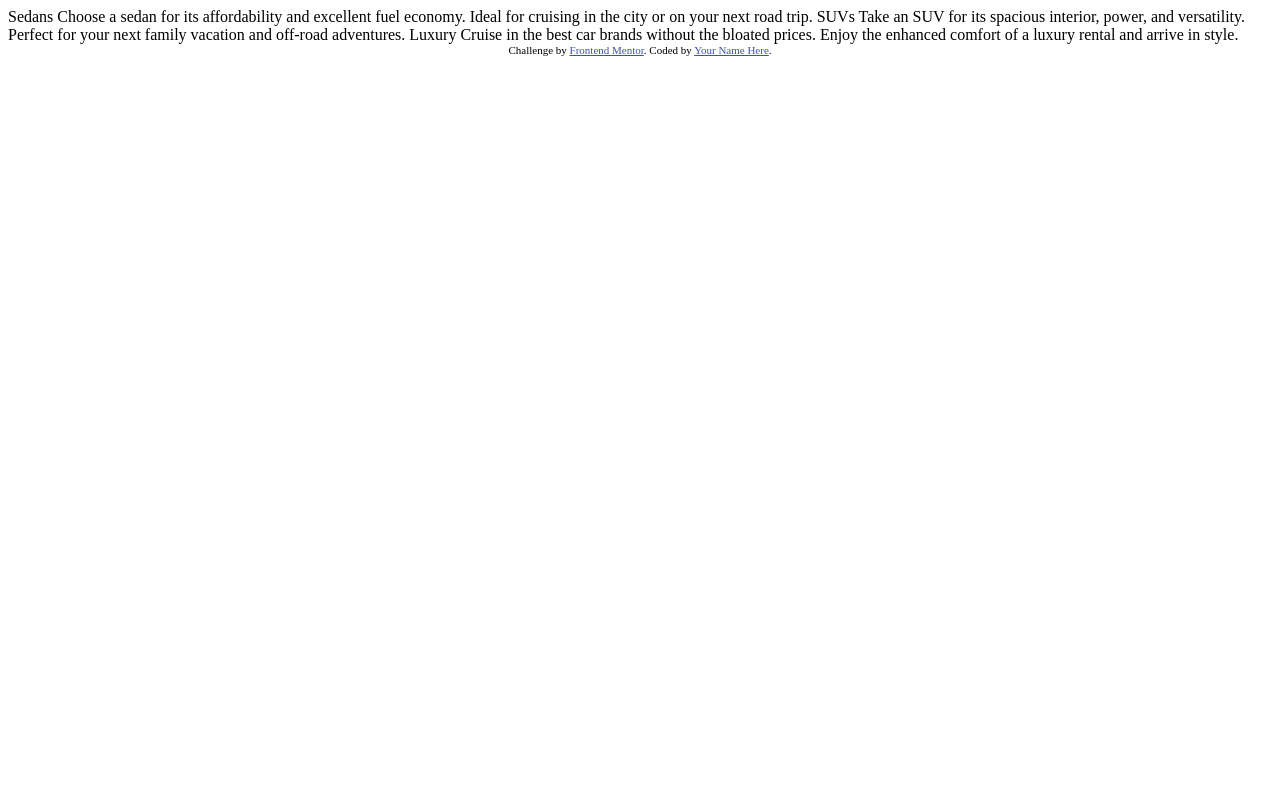
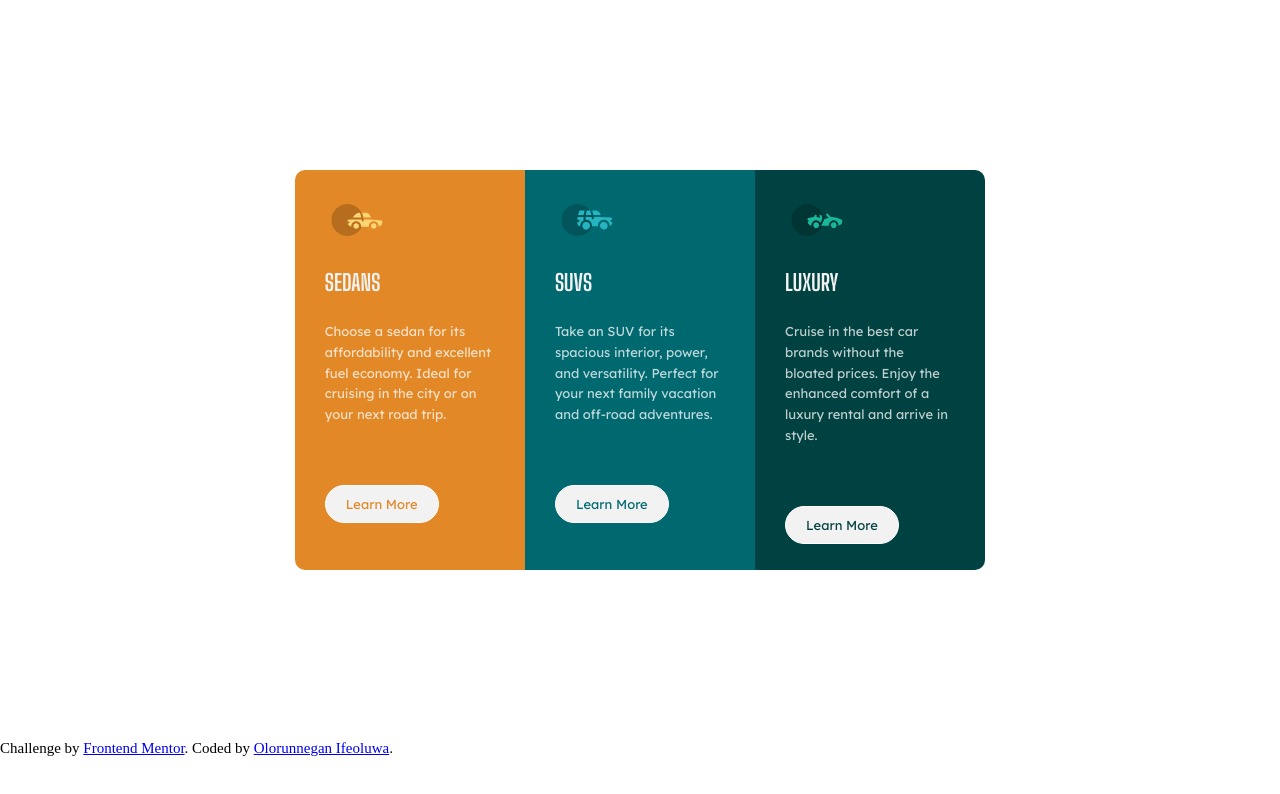
Before and after one commit to ifenega/frontendmentor-3-column-preview-card-component, a plain HTML site: page index.html in a window 1280 px wide. Drawn offline with Linux system fonts and the light colour scheme.

Commit message:
final commit

```diff
--- a/index.html
+++ b/index.html
@@ -7,30 +7,39 @@
   <link rel="icon" type="image/png" sizes="32x32" href="./images/favicon-32x32.png">
 
   <title>Frontend Mentor | 3-column preview card component</title>
-
+  <link rel="stylesheet" href="style.css">
   <!-- Feel free to remove these styles or customise in your own stylesheet 👍 -->
-  <style>
+  <!-- <style>
     .attribution { font-size: 11px; text-align: center; }
     .attribution a { color: hsl(228, 45%, 44%); }
-  </style>
+  </style> -->
 </head>
 <body>
+  <section>
+    <div class="main-sect section1">
+      <img src="/images/icon-sedans.svg" alt="">
+      <h1>Sedans</h1>
+      <p>Choose a sedan for its affordability and excellent fuel economy. Ideal for cruising in the city or on your next road trip.</p>
+      <a href="#" class="btn">Learn More</a>
+    </div>
+    <div class="main-sect section2">
+      <img src="/images/icon-suvs.svg" alt="">
+      <h1>SUVs</h1>
+      <p>Take an SUV for its spacious interior, power, and versatility. Perfect for your next family vacation and off-road adventures.</p>
+      <a href="#" class="btn">Learn More</a>
+    </div>
+    <div class="main-sect section3">
+      <img src="/images/icon-luxury.svg" alt="">
+      <h1>Luxury</h1>
+      <p>Cruise in the best car brands without the bloated prices. Enjoy the enhanced comfort of a luxury rental and arrive in style.</p>
+      <a href="#" class="btn">Learn More</a>
+    </div>
 
-  Sedans
-  Choose a sedan for its affordability and excellent fuel economy. Ideal for cruising in the city
-  or on your next road trip.
-
-  SUVs
-  Take an SUV for its spacious interior, power, and versatility. Perfect for your next family vacation
-  and off-road adventures.
-
-  Luxury
-  Cruise in the best car brands without the bloated prices. Enjoy the enhanced comfort of a luxury
-  rental and arrive in style.
+  </section>
 
   <div class="attribution">
     Challenge by <a href="https://www.frontendmentor.io?ref=challenge" target="_blank">Frontend Mentor</a>.
-    Coded by <a href="#">Your Name Here</a>.
+    Coded by <a href="#">Olorunnegan Ifeoluwa</a>.
   </div>
 </body>
 </html>
--- /dev/null
+++ b/style.css
@@ -0,0 +1,131 @@
+@import url('https://fonts.googleapis.com/css2?family=Big+Shoulders+Display:wght@700&family=Lexend+Deca&display=swap');
+
+
+:root {
+    --primary-sedan-color: hsl(31, 77%, 52%);
+    --primary-suvs-color: hsl(184, 100%, 22%);
+    --primary-luxury-color: hsl(179, 100%, 13%);
+    --paragraph-color: hsla(0, 0%, 100%, 0.75);
+    --base-color: hsl(0, 0%, 95%);
+  }
+
+/* BASE STYLES */
+* {
+    box-sizing: border-box;
+    margin: 0;
+    padding: 0;
+  }
+
+  html,body {
+      font-size: 15px;
+  }
+/* SECTION */
+  section {
+      width: 54vw;
+      height: 400px;
+      margin:  170px auto;
+      display: flex;
+      justify-content: center;
+      /* padding: 100px; */
+      font-family: 'Lexend Deca', sans-serif;
+      /* border-radius: 10px;  */
+      position: relative;
+
+  }
+
+  .main-sect {
+    padding: 30px;
+  }
+  .main-sect h1 {
+      font-family: 'Big Shoulders Display', cursive;
+      text-transform: uppercase;
+      margin-bottom: 25px;
+      color: var(--base-color);
+  }
+  .main-sect p {
+      font-size: 13px;
+      color: var(--paragraph-color);
+      line-height: 1.6;
+  }
+  .main-sect img {
+      margin-bottom: 25px;
+      transform: scale(0.8);
+  }
+
+  .section1 {
+      background-color: var(--primary-sedan-color);
+      width: 33.3%;
+      height: 100%;
+      border-radius: 10px 0 0 10px;
+  }
+  .section1 .btn {
+      color: var(--primary-sedan-color);
+  }
+
+  .section2 {
+      background-color: var(--primary-suvs-color);
+      width: 33.3%;
+  }
+  .section2 .btn{
+      color: var(--primary-suvs-color);
+  }
+  .section3 {
+      background-color: var(--primary-luxury-color);
+      width: 33.3%;
+      border-radius: 0 10px 10px 0;
+  }
+  .section3 .btn {
+      color: var(--primary-luxury-color);
+  }
+  .btn {
+      font-size: 13px;
+      display: inline-block;
+      text-decoration: none;
+      margin: 60px 0 20px;
+      padding: 10px 20px;
+      width: auto;
+      height: auto;
+      background-color: var(--base-color);
+      border-radius: 30px;
+      border: 1px solid white;
+  }
+
+  .btn:hover {
+      background-color: inherit;
+      color:hsla(0, 0%, 100%, 0.75);
+      border: 1px solid white;
+  }
+  /* .attribution {
+      position: absolute;
+      bottom: 0;
+  } */
+
+  @media (max-width: 1068px) {
+      section {
+          flex-direction: column;
+          width: 85%;
+          height: auto;
+          margin:  20px auto;
+      }
+
+      .section1 {
+          height: 33.3%;
+          width: 100%;
+          border-radius: 10px
+          10px 0 0;
+
+      }
+      .section2 {
+        height: 33.3%;
+        width: 100%;
+        border-radius: 0;
+    }
+    .section3 {
+        height: 33.3%;
+        width: 100%;
+        border-radius: 0 0 10px 10px;
+    }
+    .btn {
+        margin: 20px 0 20px;
+    }
+  }
```
Also changed, not shown: 1 other file.
